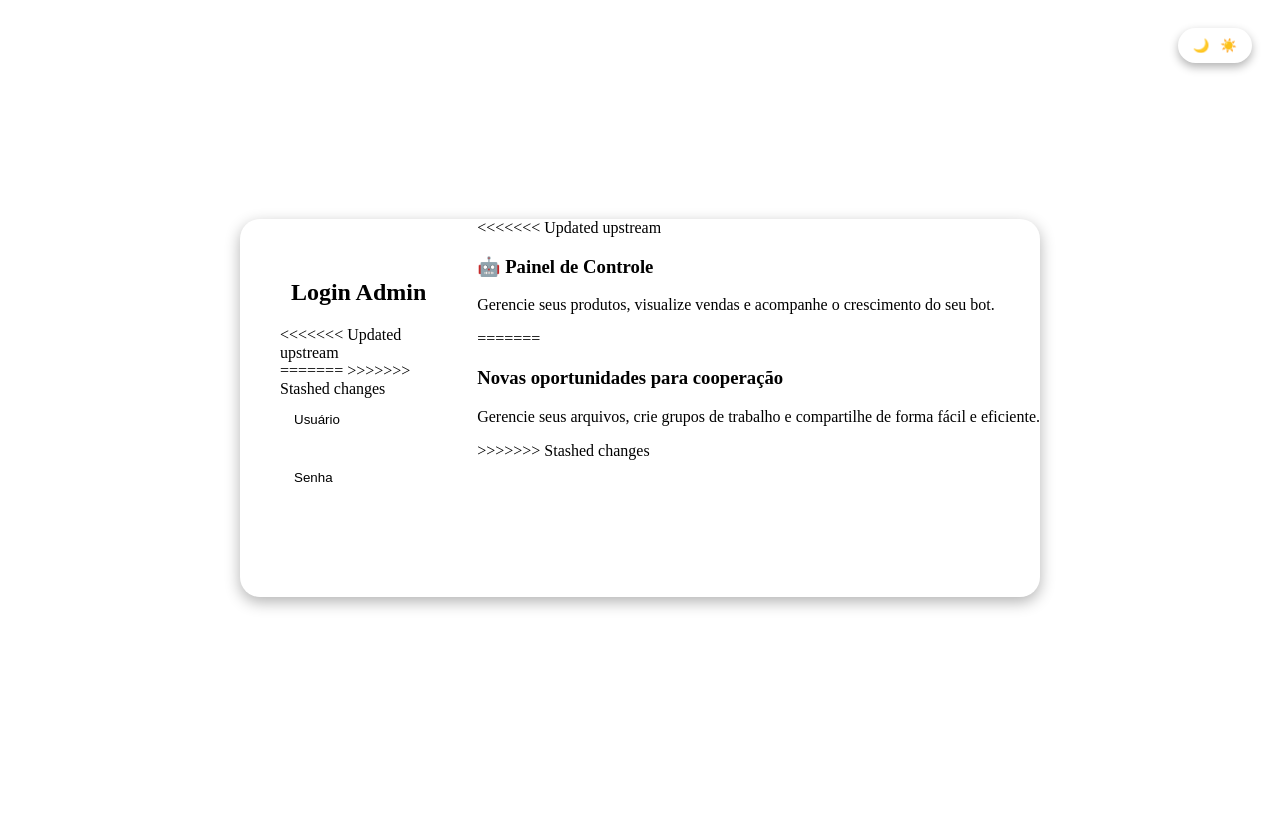
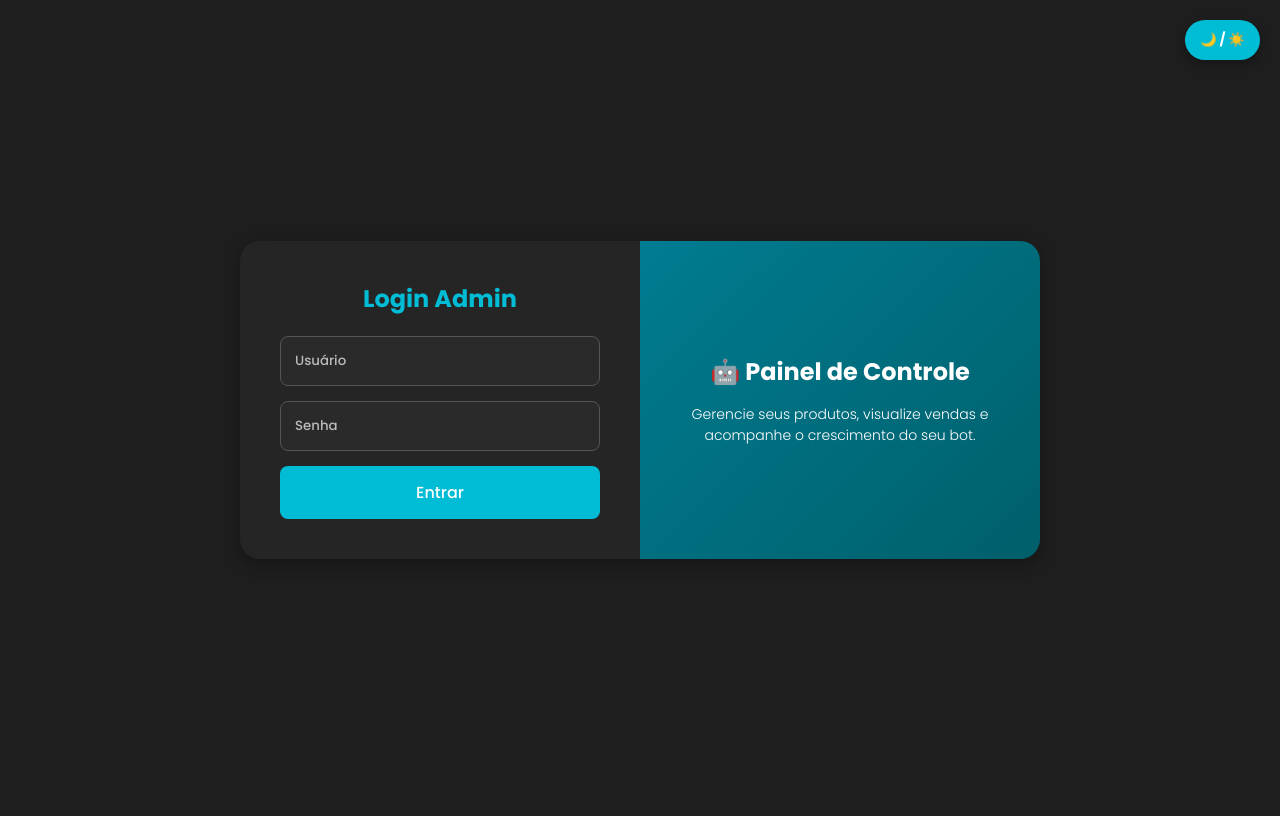
Before and after one commit to furaohost/Bot-TelegramSV, a Flask app: page /login in a window 1280 px wide. After the commit the page ends 559 px from the top, so only its background shows below. Run offline with Flask 3, Linux system fonts and the light colour scheme.

Commit message:
Update login.html

```diff
--- a/templates/login.html
+++ b/templates/login.html
@@ -1,4 +1,3 @@
-
 <!DOCTYPE html>
 <html lang="pt-br">
 <head>
@@ -7,7 +6,7 @@
     <title>Login Admin</title>
     <link href="https://fonts.googleapis.com/css2?family=Poppins:wght@300;500;700&display=swap" rel="stylesheet">
     <style>
-<<<<<<< Updated upstream
+        /* Variáveis de Tema (Dark Mode padrão) */
         :root {
             --bg-color: #1e1e1e;
             --card-bg: #252525;
@@ -23,6 +22,7 @@
             --error-text: #ff7875;
             --error-border: #ff4d4f;
         }
+        /* Tema Claro */
         .light-mode {
             --bg-color: white;
             --card-bg: #f4f7fa;
@@ -35,17 +35,17 @@
             --placeholder-color: #666;
             --right-bg: linear-gradient(135deg, #00bcd4, #0097a7);
             --error-bg: #ff4d4f20;
-            --error-text: #a8071a;
+            --error-text: #a8071a; /* Texto para erro em light mode */
             --error-border: #ff4d4f;
         }
-=======
->>>>>>> Stashed changes
+
+        /* Estilos Gerais */
         * {
             box-sizing: border-box;
             margin: 0;
             padding: 0;
             font-family: 'Poppins', sans-serif;
-            transition: background 0.3s, color 0.3s;
+            transition: background 0.3s, color 0.3s; /* Adicionado para transição suave de tema */
         }
         body {
             height: 100vh;
@@ -55,7 +55,7 @@
             flex-direction: column;
             background: var(--bg-color);
             color: var(--text-color);
-            position: relative;
+            position: relative; /* Para posicionar o botão de toggle */
         }
         .toggle-btn {
             position: absolute;
@@ -78,11 +78,7 @@
         .container {
             display: flex;
             max-width: 800px;
-<<<<<<< Updated upstream
-            width: 90%;
-=======
-            width: 100%;
->>>>>>> Stashed changes
+            width: 90%; /* Mantido o 90% que estava na versão "Updated upstream" para mobile */
             background: var(--card-bg);
             box-shadow: 0 5px 15px rgba(0,0,0,0.3);
             border-radius: 20px;
@@ -124,17 +120,14 @@
             border: none;
             border-radius: 8px;
             cursor: pointer;
-<<<<<<< Updated upstream
-            font-size: 16px;
-            font-weight: 500;
-=======
->>>>>>> Stashed changes
+            font-size: 16px; /* Adicionado do 'Updated upstream' */
+            font-weight: 500; /* Adicionado do 'Updated upstream' */
             transition: background 0.3s;
         }
         .btn:hover {
             background-color: var(--accent-hover);
         }
-<<<<<<< Updated upstream
+        /* Estilos para mensagens flash */
         .flash-message {
             width: 100%;
             padding: 12px;
@@ -145,15 +138,6 @@
             background-color: var(--error-bg);
             color: var(--error-text);
             border: 1px solid var(--error-border);
-=======
-        .bottom-text {
-            margin-top: 15px;
-            color: var(--text-secondary);
-        }
-        .bottom-text a {
-            color: var(--accent-color);
-            text-decoration: none;
->>>>>>> Stashed changes
         }
         .right {
             flex: 1;
@@ -166,7 +150,6 @@
             padding: 40px;
             text-align: center;
         }
-<<<<<<< Updated upstream
         .right h3 {
             font-size: 24px;
             margin-bottom: 15px;
@@ -175,42 +158,14 @@
             font-size: 14px;
             font-weight: 300;
             max-width: 300px;
-=======
-        :root {
-            --bg-color: #1e1e1e;
-            --card-bg: #252525;
-            --text-color: white;
-            --text-secondary: #ccc;
-            --accent-color: #00bcd4;
-            --accent-hover: #0097a7;
-            --border-color: #555;
-            --input-bg: #2a2a2a;
-            --placeholder-color: #bbb;
-            --right-bg: linear-gradient(135deg, #007c91, #005f6b);
         }
-        .light-mode {
-            --bg-color: white;
-            --card-bg: #f4f7fa;
-            --text-color: #121212;
-            --text-secondary: #555;
-            --accent-color: #007c91;
-            --accent-hover: #005f6b;
-            --border-color: #ccc;
-            --input-bg: #ffffff;
-            --placeholder-color: #666;
-            --right-bg: linear-gradient(135deg, #00bcd4, #0097a7);
->>>>>>> Stashed changes
-        }
+        /* Media query para telas menores (mobile) */
         @media (max-width: 768px) {
             .container {
-                flex-direction: column;
+                flex-direction: column; /* Coloca os elementos um abaixo do outro */
             }
             .right {
-<<<<<<< Updated upstream
-                display: none; /* Opcional: esconder a parte direita em telas pequenas */
-=======
-                padding: 20px;
->>>>>>> Stashed changes
+                display: none; /* Esconde a parte direita em telas pequenas (conforme a sugestão do 'Updated upstream') */
             }
         }
     </style>
@@ -220,9 +175,7 @@
 <div class="container">
     <div class="left">
         <h2>Login Admin</h2>
-<<<<<<< Updated upstream
 
-        <!-- Bloco para exibir mensagens de erro -->
         {% with messages = get_flashed_messages(with_categories=true) %}
           {% if messages %}
             {% for category, message in messages %}
@@ -231,11 +184,7 @@
           {% endif %}
         {% endwith %}
 
-        <!-- Formulário de Login -->
         <form method="POST" action="{{ url_for('login') }}" style="width: 100%;">
-=======
-        <form method="POST" action="/login">
->>>>>>> Stashed changes
             <div class="form-group">
                 <input type="text" name="username" placeholder="Usuário" required>
             </div>
@@ -246,19 +195,13 @@
         </form>
     </div>
     <div class="right">
-<<<<<<< Updated upstream
         <h3>🤖 Painel de Controle</h3>
         <p>Gerencie seus produtos, visualize vendas e acompanhe o crescimento do seu bot.</p>
-=======
-        <h3>Novas oportunidades para cooperação</h3>
-        <p>Gerencie seus arquivos, crie grupos de trabalho e compartilhe de forma fácil e eficiente.</p>
->>>>>>> Stashed changes
     </div>
 </div>
 
 <script>
     function toggleTheme() {
-<<<<<<< Updated upstream
         const isLight = document.body.classList.toggle("light-mode");
         // Salva a preferência do tema no localStorage
         localStorage.setItem('theme', isLight ? 'light' : 'dark');
@@ -271,10 +214,6 @@
             document.body.classList.add('light-mode');
         }
     });
-=======
-        document.body.classList.toggle("light-mode");
-    }
->>>>>>> Stashed changes
 </script>
 </body>
 </html>
```
